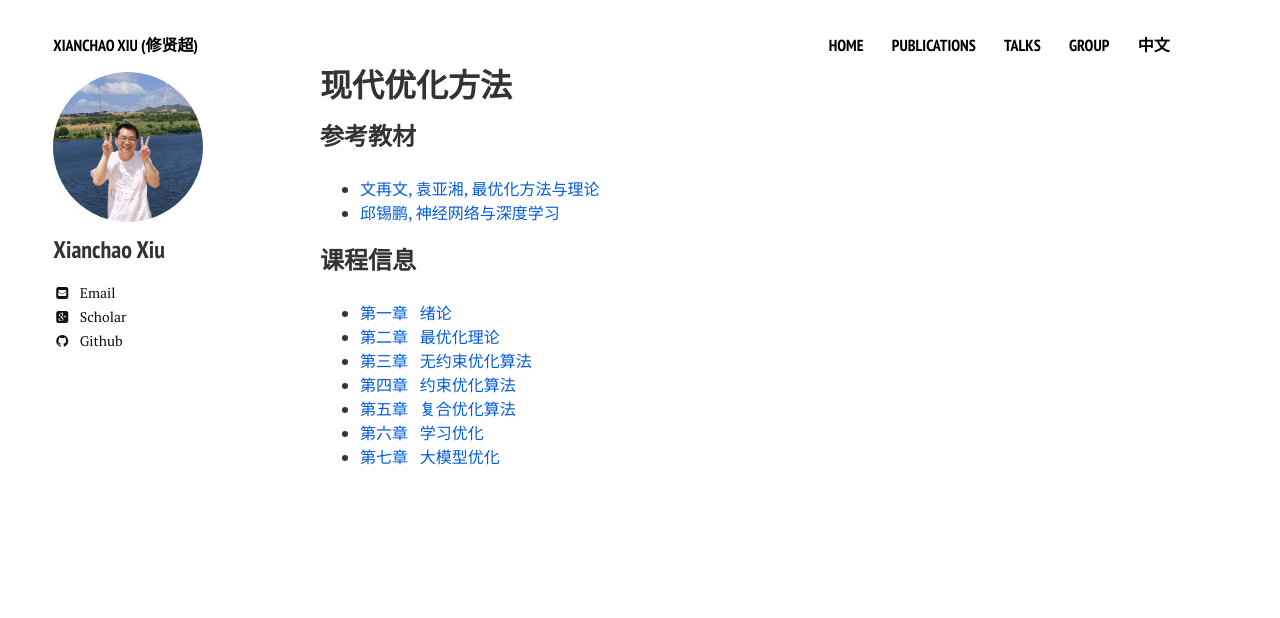
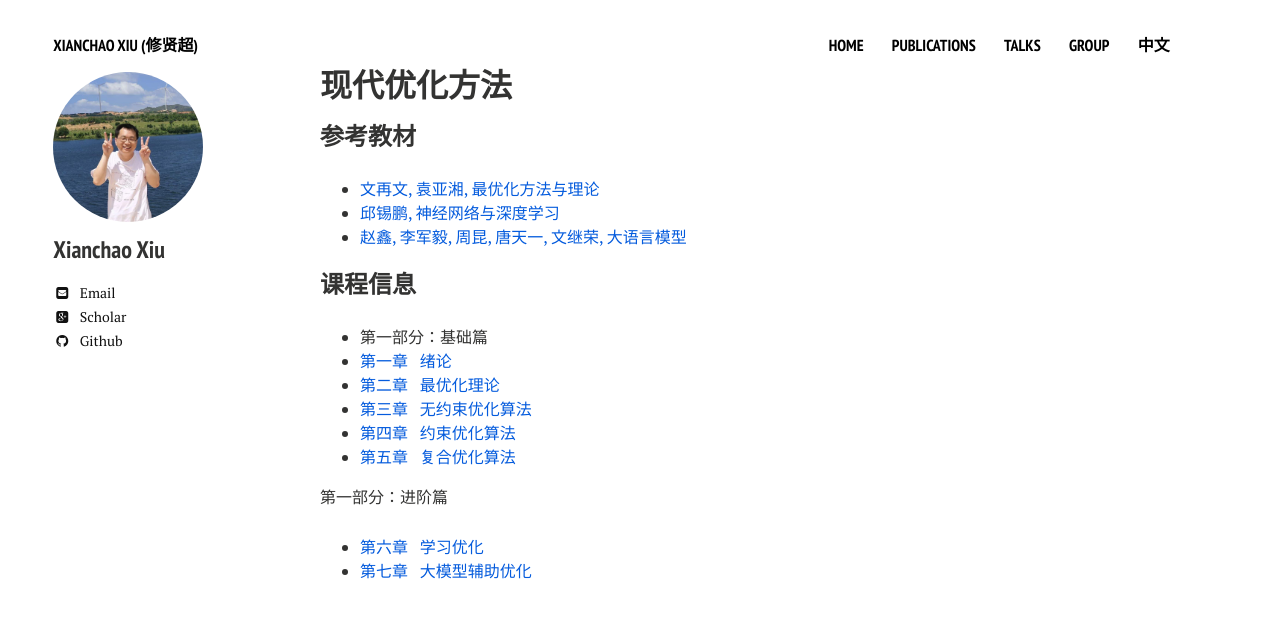
Before and after one commit to xianchaoxiu/xianchaoxiu.github.io, a Jekyll site: the page built from chinese/OPT/index.md, in a window 1280 px wide. Shown: the top 618 px of the page. Built offline with Jekyll 4.4.1, drawn with Linux system fonts in a browser that asks for light colours; nearby versions of some CDN libraries.

Commit message:
Update index.md

```diff
--- a/chinese/OPT/index.md
+++ b/chinese/OPT/index.md
@@ -10,15 +10,19 @@ share: false
 ### 参考教材
 * <a href="http://faculty.bicmr.pku.edu.cn/~wenzw/optbook.html" class="textlink" target="_blank"> 文再文, 袁亚湘, 最优化方法与理论</a><br>
 * <a href="https://nndl.github.io/" class="textlink" target="_blank"> 邱锡鹏, 神经网络与深度学习 </a><br>
-
+* <a href="https://llmbook-zh.github.io/" class="textlink" target="_blank"> 赵鑫, 李军毅, 周昆, 唐天一, 文继荣, 大语言模型 </a><br>
 
 
 
 ### 课程信息
-* <a href="../OPT/绪论.pdf" class="textlink" target="_blank">  第一章 &nbsp;  绪论<br>
-* <a href="../OPT/最优化理论.pdf" class="textlink" target="_blank">  第二章 &nbsp;  最优化理论<br>
-* <a href="../OPT/无约束优化算法.pdf" class="textlink" target="_blank">  第三章 &nbsp;  无约束优化算法<br>
-* <a href="../OPT/约束优化算法.pdf" class="textlink" target="_blank">  第四章 &nbsp;  约束优化算法<br>
-* <a href="../OPT/复合优化算法.pdf" class="textlink" target="_blank">  第五章 &nbsp;  复合优化算法<br>
+* 第一部分：基础篇
+ * <a href="../OPT/绪论.pdf" class="textlink" target="_blank">  第一章 &nbsp;  绪论<br>
+ * <a href="../OPT/最优化理论.pdf" class="textlink" target="_blank">  第二章 &nbsp;  最优化理论<br>
+ * <a href="../OPT/无约束优化算法.pdf" class="textlink" target="_blank">  第三章 &nbsp;  无约束优化算法<br>
+ * <a href="../OPT/约束优化算法.pdf" class="textlink" target="_blank">  第四章 &nbsp;  约束优化算法<br>
+ * <a href="../OPT/复合优化算法.pdf" class="textlink" target="_blank">  第五章 &nbsp;  复合优化算法<br>
+
+
+第一部分：进阶篇
 * <a href="../OPT/学习优化.pdf" class="textlink" target="_blank">  第六章 &nbsp;  学习优化<br>
-* <a href="../OPT/大模型辅助优化.pdf" class="textlink" target="_blank">  第七章 &nbsp;  大模型优化<br>
+* <a href="../OPT/大模型辅助优化.pdf" class="textlink" target="_blank">  第七章 &nbsp;  大模型辅助优化<br>
```
